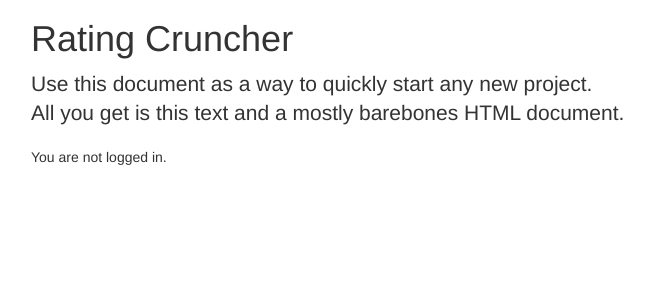
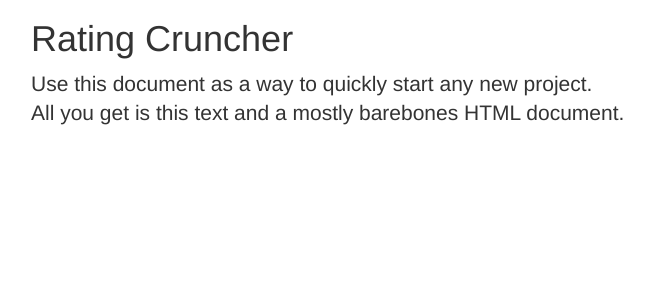
Before and after one commit to sourlows/rating-cruncher, a Flask app: template templates/public.html in a window 1280 px wide. Shown: the part 51-351 px from the top of the page, without its empty margins (39-693 px from the left). Run offline with Flask 2, Linux system fonts and the light colour scheme; the template is opened without the code that fills it: most values are stand-ins (such as "Sample title", 1, 10 or a date in 2020); data that the repository does not hold is empty; some libraries are stand-ins or nearby versions.

Commit message:
cleaning up

```diff
--- a/main.py
+++ b/main.py
@@ -9,6 +9,8 @@ from models.user import User, create_user
 app = Flask(__name__)
 # Note: We don't need to call run() since our application is embedded within
 # the App Engine WSGI application server.
+
+
 @app.before_request
 def before_request(*args, **kwargs):
     g.user = get_user()
@@ -28,9 +30,7 @@ def get_user():
         if not existing_user:
             existing_user = create_user(user_id)
         return existing_user
-
     return None
-
 
 
 @app.route('/')
--- a/templates/public.html
+++ b/templates/public.html
@@ -5,13 +5,5 @@
 
     <p class="lead">Use this document as a way to quickly start any new project.<br> All you get is this text and a
         mostly barebones HTML document.</p>
-
-    <p>
-        {% if is_logged_in %}
-            You are logged in {{ name }}.
-        {% else %}
-            You are not logged in.
-        {% endif %}
-    </p>
 </div>
 {% endblock %}
```
